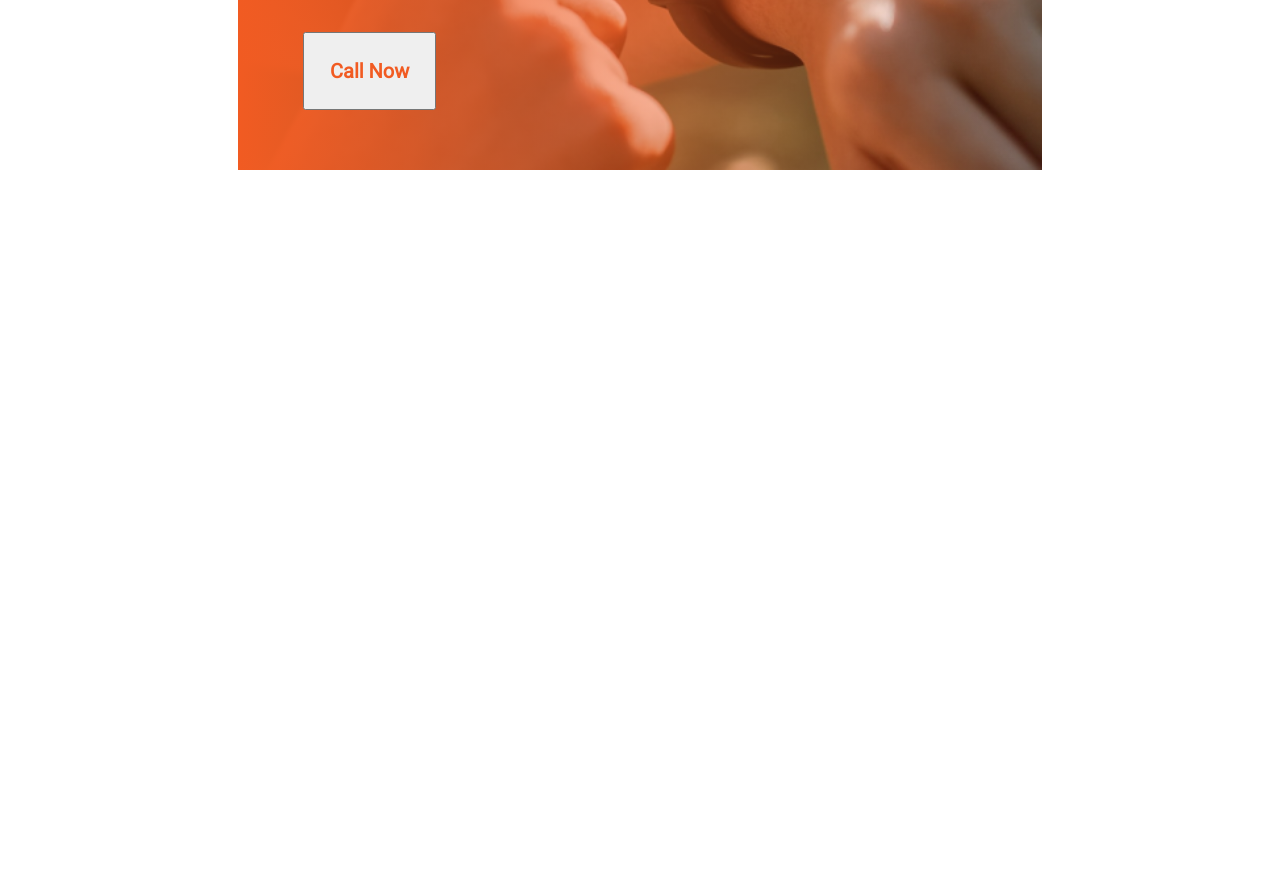
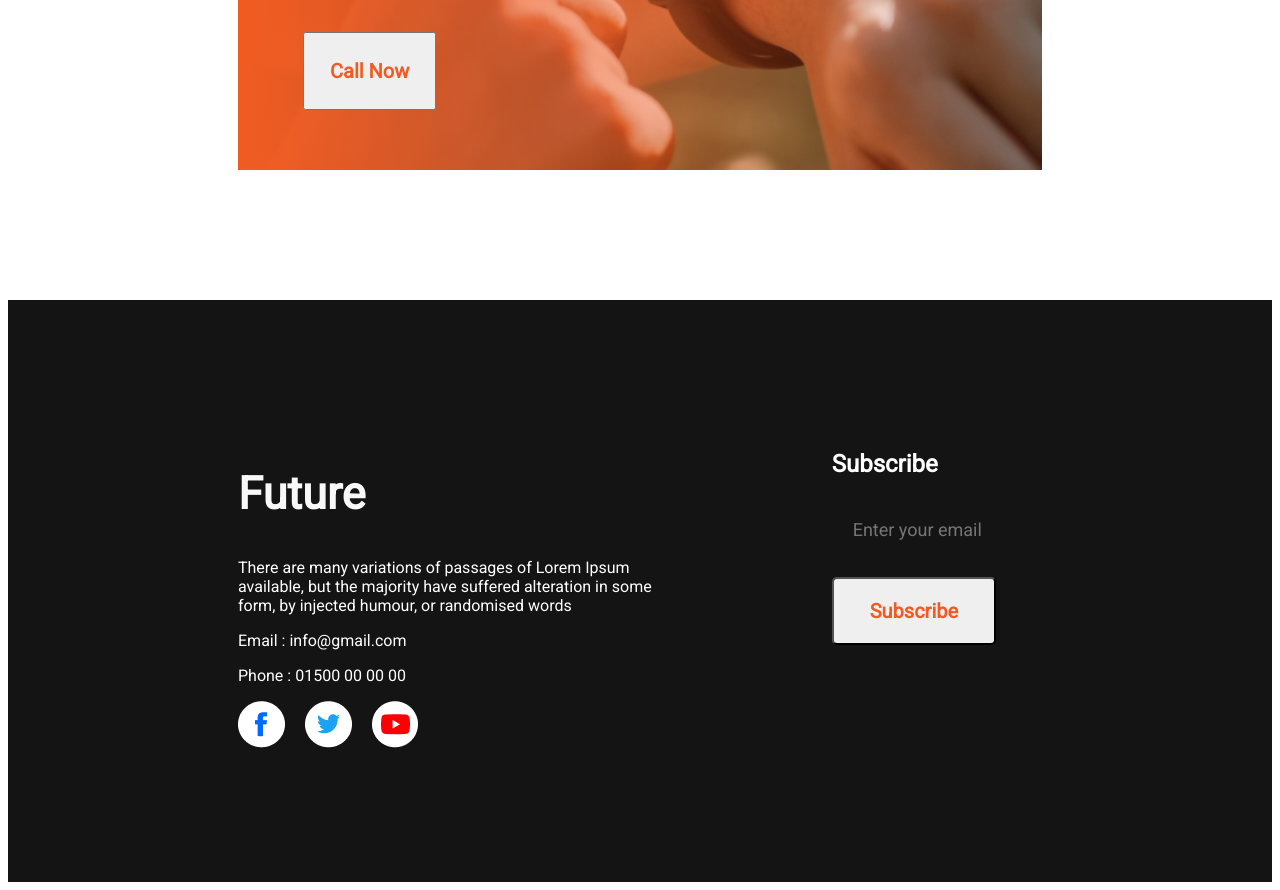
Before and after one commit to rakibhossen11/new-year-new-me, a plain HTML site: page index.html in a window 1280 px wide. Shown: the part 2544-3434 px from the top of the page. Before the commit the page ends 2844 px from the top, so only its background shows below. Drawn offline with Linux system fonts and the light colour scheme.

Commit message:
added footer

```diff
--- a/index.html
+++ b/index.html
@@ -78,6 +78,24 @@
 
         <!--Footer Section-->
         <section class="footer">
+            <div class="footer-items">
+                <h2 class="footer-tittle">Future</h2>
+                <p class="footer-description">There are many variations of passages of Lorem Ipsum <br> available, but the majority have suffered alteration in some <br> form, by injected humour, or randomised words</p>
+                <p class="footer-email">Email : info@gmail.com</p>
+                <p class="footer-phone">Phone : 01500 00 00 00</p>
+                <div>
+                    <a href=""><img src="images/icons/fb.png" alt=""></a>
+                    <a href=""><img src="images/icons/twitter.png" alt=""></a>
+                    <a href=""><img src="images/icons/youtube.png" alt=""></a>
+                </div>
+
+            </div>
+
+            <div class="footer-sub">
+                <h2 class="subscribe">Subscribe</h2>
+                <input class="input-email" type="text" placeholder="Enter your email"> <br>
+                <button class="sub-button">Subscribe</button>
+            </div>
 
         </section>
 
--- a/styles/style.css
+++ b/styles/style.css
@@ -136,3 +136,62 @@
     margin-bottom: 60px;
     margin-left: 65px;
 }
+/* Footer Styles */
+.footer{
+    display: flex;
+    background-color: #151414;
+}
+.footer-items{
+    margin-top: 130px;
+    margin-left: 230px;
+    margin-bottom: 130px;
+}
+.footer-tittle{
+    font-size: 45px;
+    font-weight: 700;
+    color: #F8F8F8;
+}
+.footer-description{
+    color: #FFFFFF;
+    font-size: 16px;
+}
+.footer-email{
+    color: #FFFFFF;
+    font-size: 16px;
+}
+.footer-phone{
+    color: #FFFFFF;
+    font-size: 16px;
+}
+a{
+    margin-right: 16px;
+    text-decoration: none;
+}
+.footer-sub{
+    margin-left: 180px;
+    margin-top: 130px;
+}
+.subscribe{
+    font-size: 24px;
+    font-weight: 600;
+    color: #FFFFFF;
+}
+.input-email{
+    font-size: 18px;
+    color: #F3F3F3;
+    padding-top: 21px;
+    padding-left: 21px;
+    padding-bottom: 21px;
+    background: #151414;
+    border: #FFFFFF;
+    border-radius: 5px;
+}
+.sub-button{
+    margin-top: 16px;
+    text-align: center;
+    color: #F15B22;
+    font-size: 20px;
+    font-weight: 600;
+    padding: 20px 36px;
+    border-radius: 5px;
+}
```
